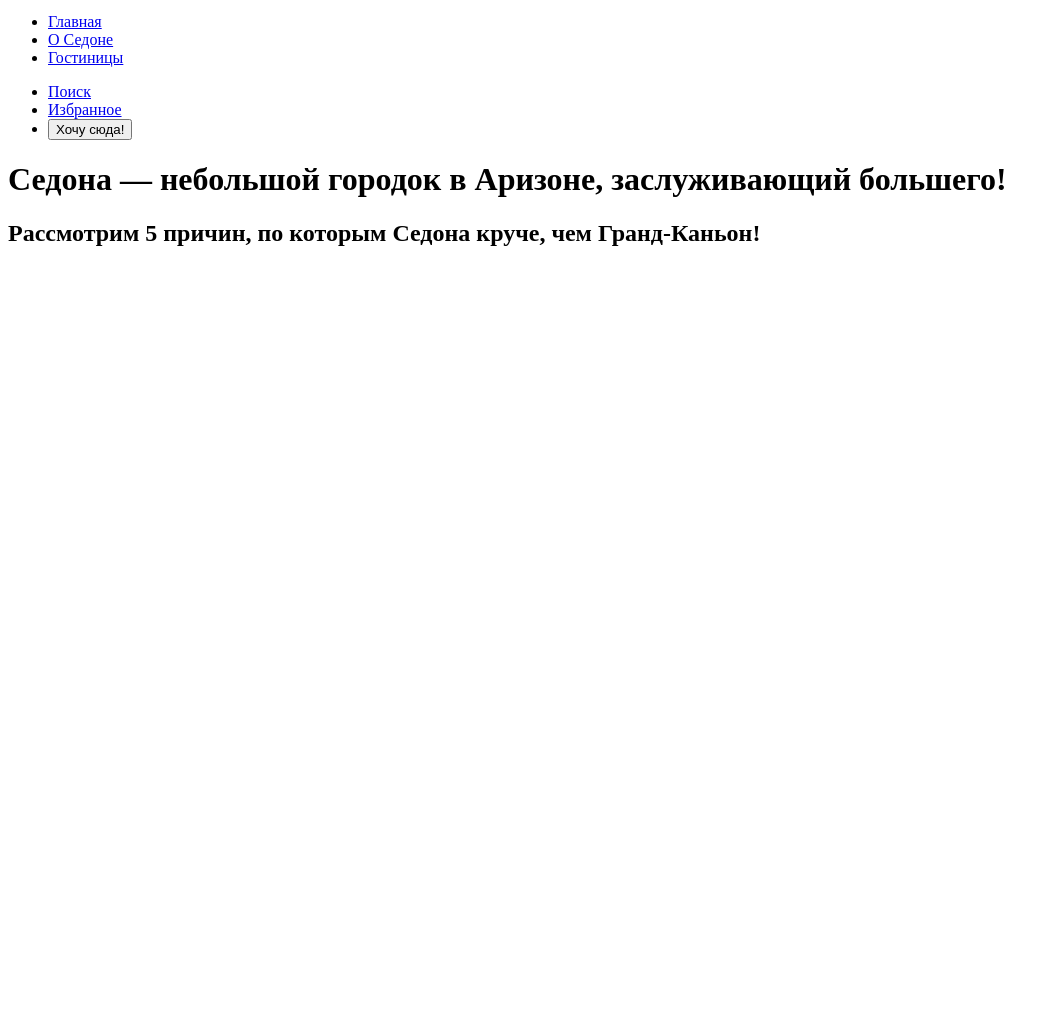
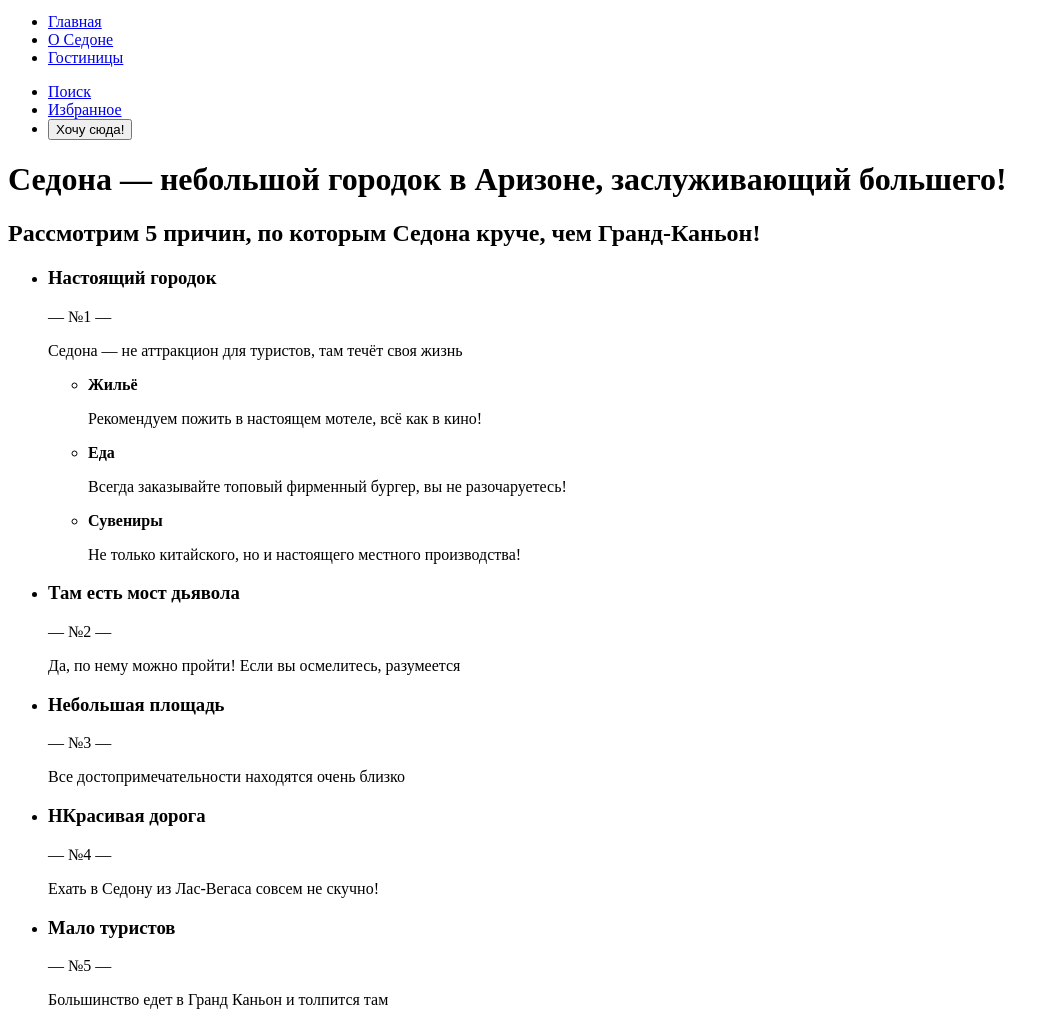
Before and after one commit to exdexua/Sedona_olga, a plain HTML site: page index.html in a window 1280 px wide. Shown: the part 29-1054 px from the top of the page, without its empty margins (0-1059 px from the left). Before the commit the page ends 800 px from the top, so only its background shows below. Drawn offline with Linux system fonts and the light colour scheme.

Commit message:
Adds list of advantages
Добавила список преимуществ, включая список второго порядка.

```diff
--- a/index.html
+++ b/index.html
@@ -41,11 +41,60 @@
     </nav>
   </header>
   <main class="main_index">
-    <h1 class="main_headline">Седона — небольшой городок в Аризоне,
-      заслуживающий большего!</h1>
+    <h1 class="main_headline">Седона — небольшой городок в Аризоне, заслуживающий большего!</h1>
     <section class="advantages">
       <h2 class="advantages_headline">Рассмотрим 5 причин, по которым Седона круче, чем Гранд-Каньон!</h2>
-
+      <ul class="advantages_list">
+        <li class="advantages_item">
+          <div class="advantages_item_container">
+            <h3 class="advantages_item_title">Настоящий городок</h3>
+            <span class="advantages_item_number">— №1 —</span>
+            <p class="advantages_item_description">Седона — не аттракцион для туристов, там течёт своя жизнь</p>
+          </div>
+          <ul class="advantages_list"> <!--добавить класс-->
+            <li class="advantages_item"> <!--добавить класс-->
+              <b>Жильё</b>
+              <p class="advantages_item_description">Рекомендуем пожить в настоящем мотеле, всё как в кино!</p>
+            </li>
+            <li class="advantages_item"> <!--добавить класс-->
+              <b>Еда</b>
+              <p class="advantages_item_description">Всегда заказывайте топовый фирменный бургер, вы не разочаруетесь!</p>
+            </li>
+            <li class="advantages_item"> <!--добавить класс-->
+              <b>Сувениры</b>
+              <p class="advantages_item_description">Не только китайского, но и настоящего местного производства!</p>
+            </li>
+          </ul>
+        </li>
+        <li class="advantages_item">
+          <div class="advantages_item_container">
+            <h3 class="advantages_item_title">Там есть мост дьявола</h3>
+            <span class="advantages_item_number">— №2 —</span>
+            <p class="advantages_item_description">Да, по нему можно пройти! Если вы осмелитесь, разумеется</p>
+          </div>
+        </li>
+        <li class="advantages_item">
+          <div class="advantages_item_container">
+            <h3 class="advantages_item_title">Небольшая площадь</h3>
+            <span class="advantages_item_number">— №3 —</span>
+            <p class="advantages_item_description">Все достопримечательности находятся очень близко</p>
+          </div>
+        </li>
+        <li class="advantages_item">
+          <div class="advantages_item_container">
+            <h3 class="advantages_item_title">НКрасивая дорога</h3>
+            <span class="advantages_item_number">— №4 —</span>
+            <p class="advantages_item_description">Ехать в Седону из Лас-Вегаса совсем не скучно!</p>
+          </div>
+        </li>
+        <li class="advantages_item">
+          <div class="advantages_item_container">
+            <h3 class="advantages_item_title">Мало туристов</h3>
+            <span class="advantages_item_number">— №5 —</span>
+            <p class="advantages_item_description">Большинство едет в Гранд Каньон и толпится там</p>
+          </div>
+        </li>
+      </ul>
     </section>
   </main>
   <footer>
```
